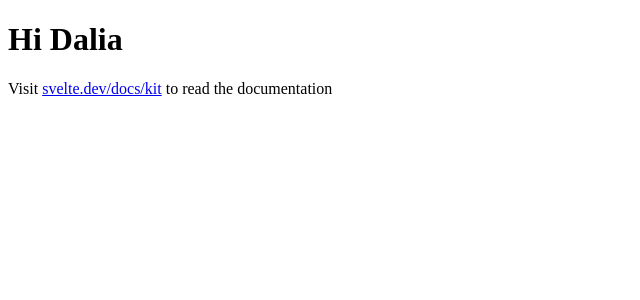
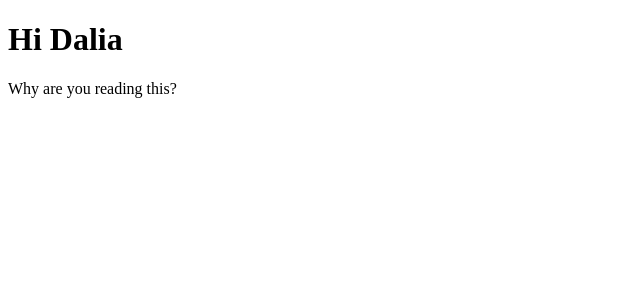
Before and after one commit to grubtub19/sveltekit-website, a SvelteKit app: page / in a window 1280 px wide. Shown: the top 300 px of the page, without its empty margins (0-640 px from the left). Built offline with nearby package versions, Linux system fonts and the light colour scheme.

Commit message:
Wait maybe this works.

```diff
--- a/src/routes/+page.svelte
+++ b/src/routes/+page.svelte
@@ -1,2 +1,2 @@
 <h1>Hi Dalia</h1>
-<p>Visit <a href="https://svelte.dev/docs/kit">svelte.dev/docs/kit</a> to read the documentation</p>
+<p>Why are you reading this?</p>
```
